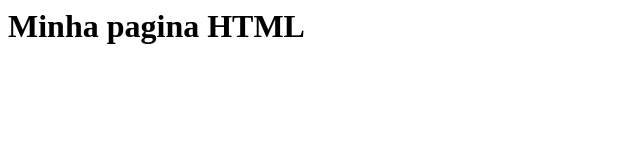
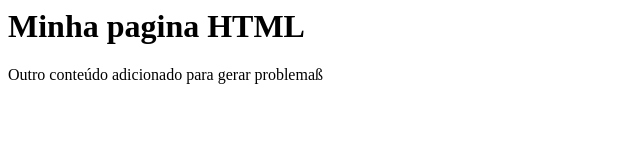
Before and after one commit to ALXAVIER-DEV/gama-no-github, a plain HTML site: page index.html in a window 1280 px wide. Shown: the whole page, without its empty margins (0-640 px from the left). Drawn offline with Linux system fonts and the light colour scheme.

Commit message:
outro commit agora em master

```diff
--- a/index.html
+++ b/index.html
@@ -1,5 +1,6 @@
 <html>
 		<body>
 			<h1> Minha pagina HTML</h1>
+			<p>Outro conteúdo adicionado para gerar problemaß</p>
 		<body>
 <html>
```
